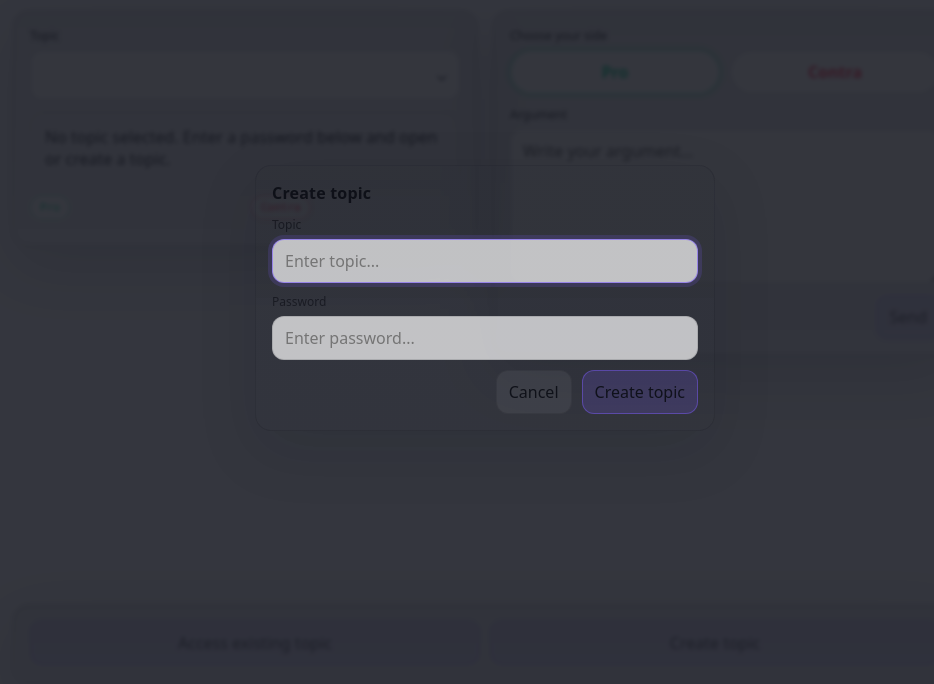
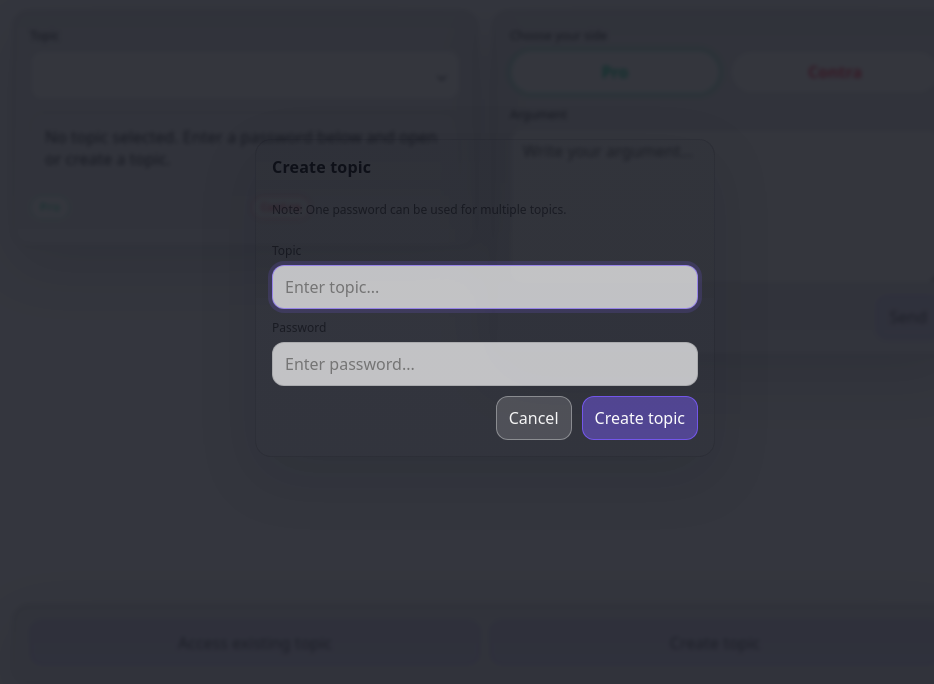
Before and after one commit to PapaBear74/operation_veridas, a website: page index.html in a window 1280 px wide. Both pictures are taken after a click on the button "Create topic". Shown: the part 102-786 px from the top of the page, without its empty margins (155-1089 px from the left). Drawn offline with Linux system fonts and the light colour scheme.

Commit message:
topic creation design changed

```diff
--- a/index.html
+++ b/index.html
@@ -99,6 +99,7 @@
   <div id="createTopicModal" class="modalOverlay" aria-hidden="true">
     <div class="modalCard" role="dialog" aria-modal="true" aria-labelledby="createTopicModalTitle">
       <h2 id="createTopicModalTitle">Create topic</h2>
+      <p class="hint">Note: One password can be used for multiple topics.</p>
       <form id="createTopicModalForm" class="modalForm" autocomplete="off">
         <label class="field">
           <span class="fieldLabel">Topic</span>
--- a/styles.css
+++ b/styles.css
@@ -781,3 +781,25 @@ code {
   justify-content: flex-end;
   gap: 10px;
 }
+
+.modalCard .btn {
+  color: rgba(255, 255, 255, 0.94);
+  border-color: rgba(255, 255, 255, 0.34);
+  background: rgba(255, 255, 255, 0.14);
+}
+
+.modalCard .btn:hover {
+  border-color: rgba(255, 255, 255, 0.5);
+  background: rgba(255, 255, 255, 0.2);
+}
+
+.modalCard .btnPrimary {
+  color: rgba(255, 255, 255, 0.98);
+  border-color: rgba(124, 92, 255, 0.82);
+  background: rgba(124, 92, 255, 0.44);
+}
+
+.modalCard .btnPrimary:hover {
+  border-color: rgba(124, 92, 255, 0.95);
+  background: rgba(124, 92, 255, 0.54);
+}
```
